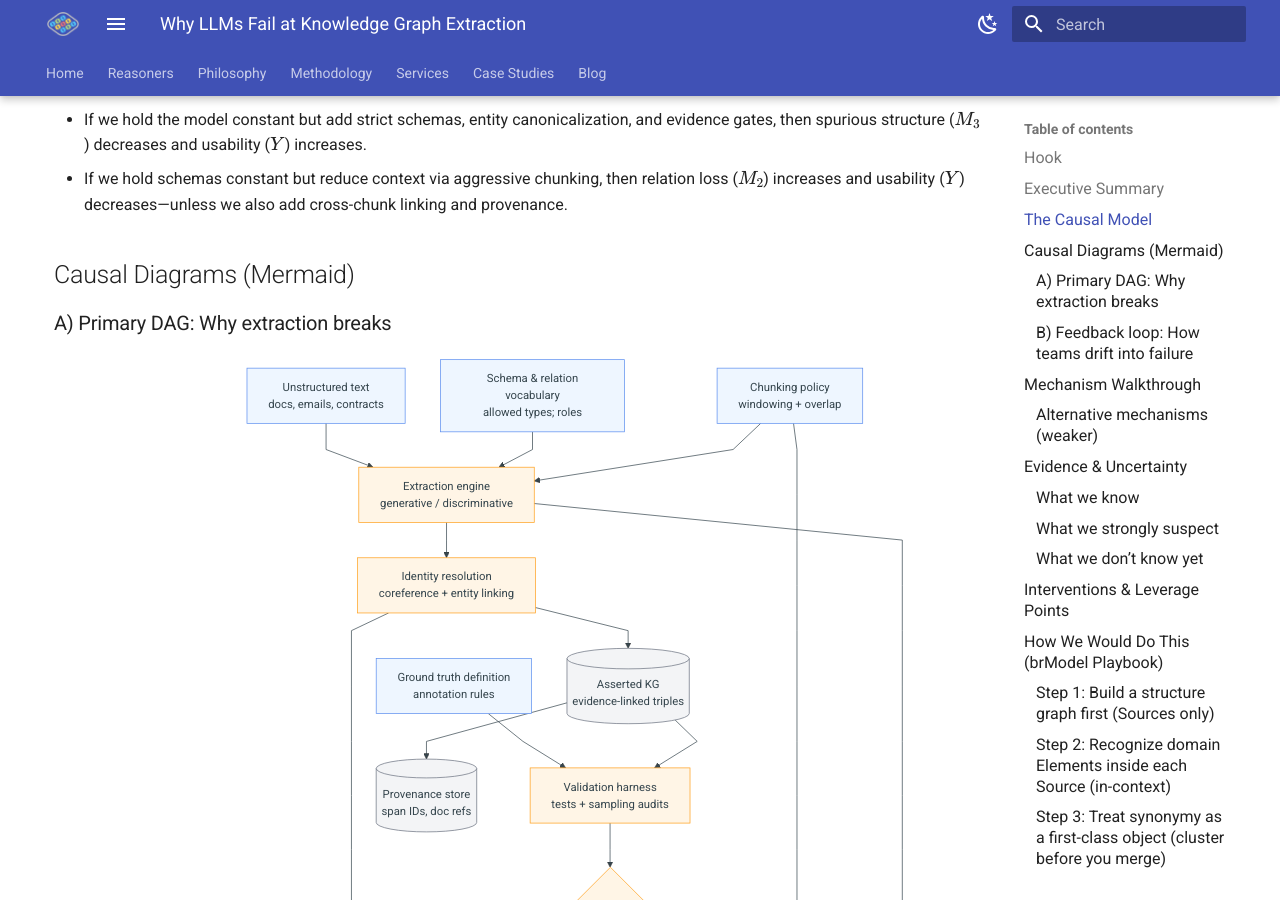
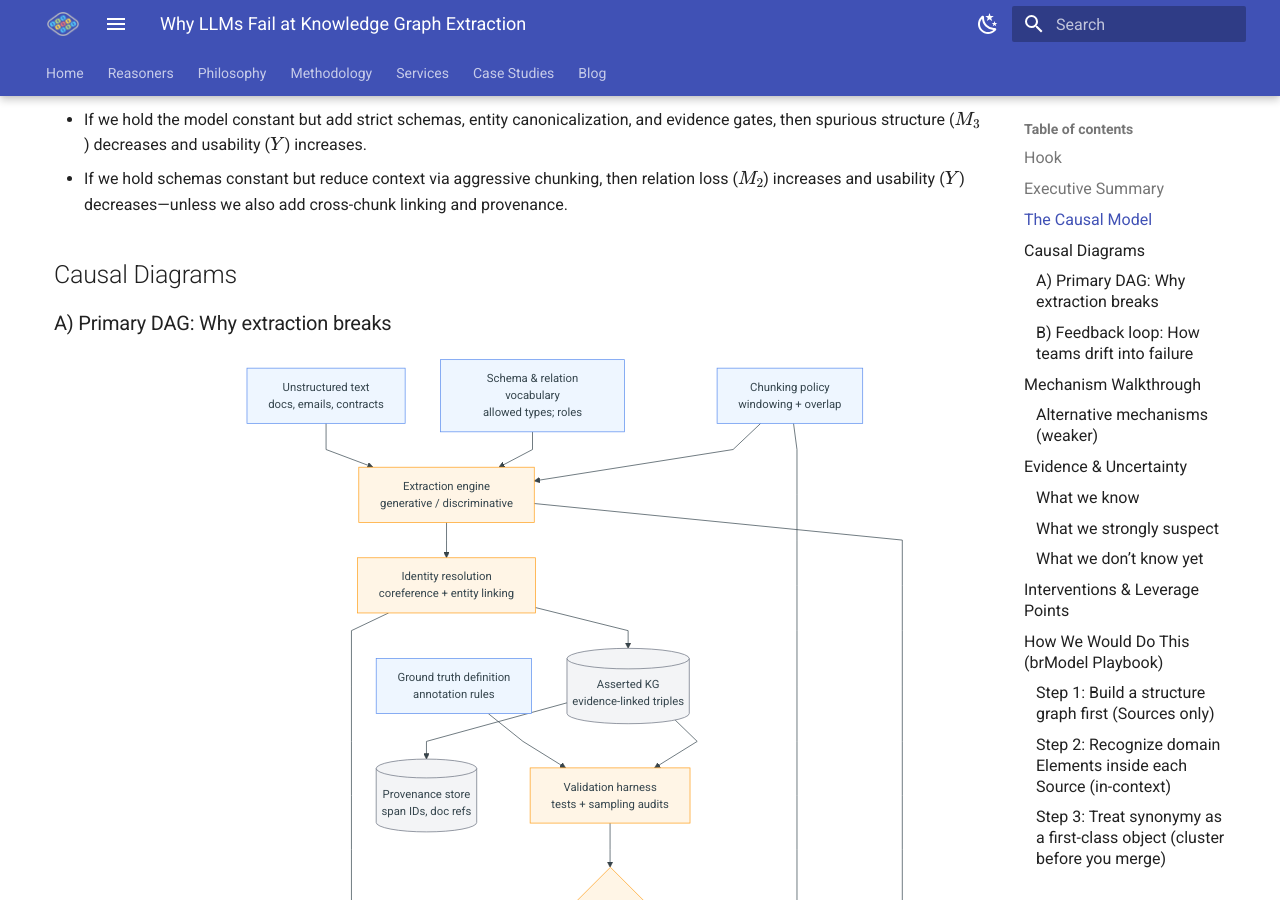
Before and after one commit to 5Reasons/5reasons.github.io, an MkDocs documentation site: the page built from docs/blog/posts/why-llms-fail-at-knowledge-graph-extraction.md, in a window 1280 px wide and 900 px high, scrolled down 1704 px. Built offline with MkDocs 1.6.1 and Material for MkDocs 9.7.7, drawn with Linux system fonts in a browser that asks for light colours; comment, search, counter and statistics services are not loaded.

Commit message:
Refactor section header: Remove "Mermaid" from Causal Diagrams heading for clarity

```diff
--- a/docs/blog/posts/why-llms-fail-at-knowledge-graph-extraction.md
+++ b/docs/blog/posts/why-llms-fail-at-knowledge-graph-extraction.md
@@ -63,7 +63,7 @@ A language model can explain a contract clause flawlessly—then turn the same p
 - If we hold the model constant but add strict schemas, entity canonicalization, and evidence gates, then spurious structure ($M_3$) decreases and usability ($Y$) increases.
 - If we hold schemas constant but reduce context via aggressive chunking, then relation loss ($M_2$) increases and usability ($Y$) decreases—unless we also add cross-chunk linking and provenance.
 
-## Causal Diagrams (Mermaid)
+## Causal Diagrams
 
 ### A) Primary DAG: Why extraction breaks
 
```
